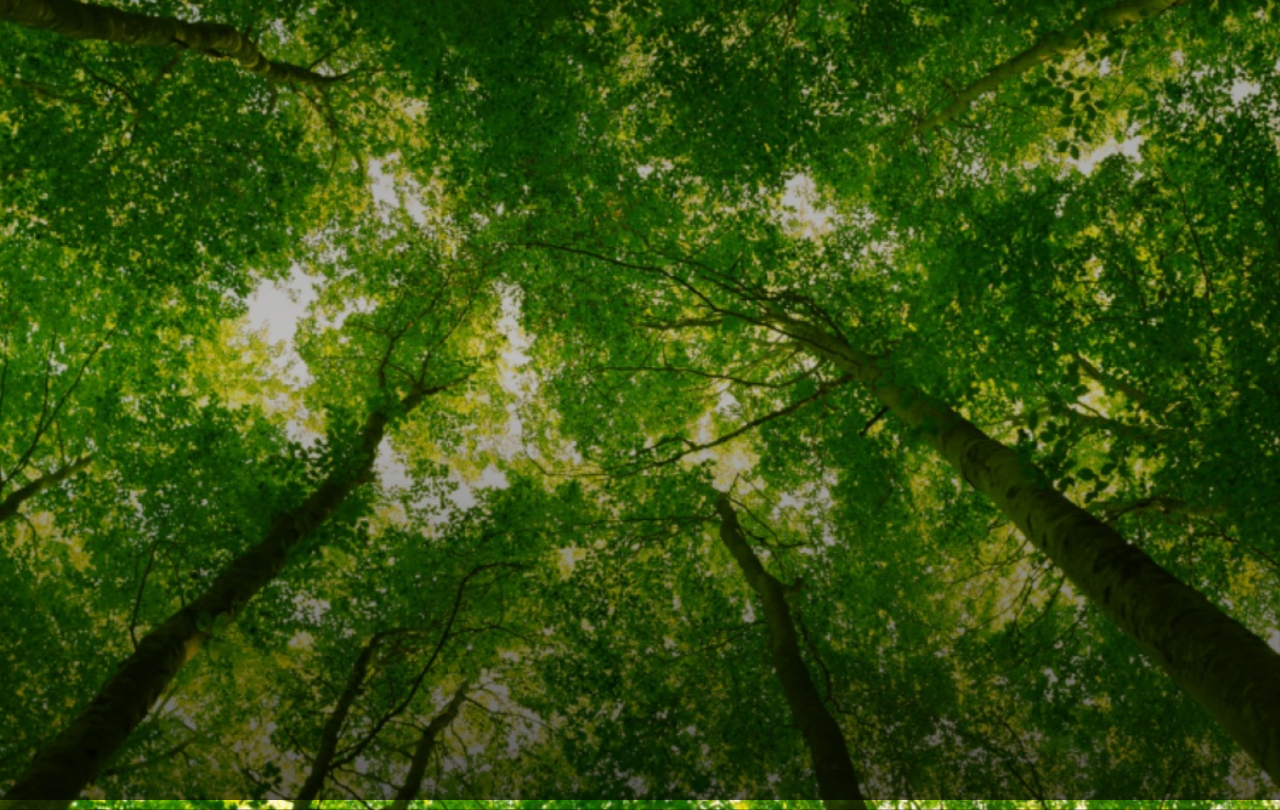
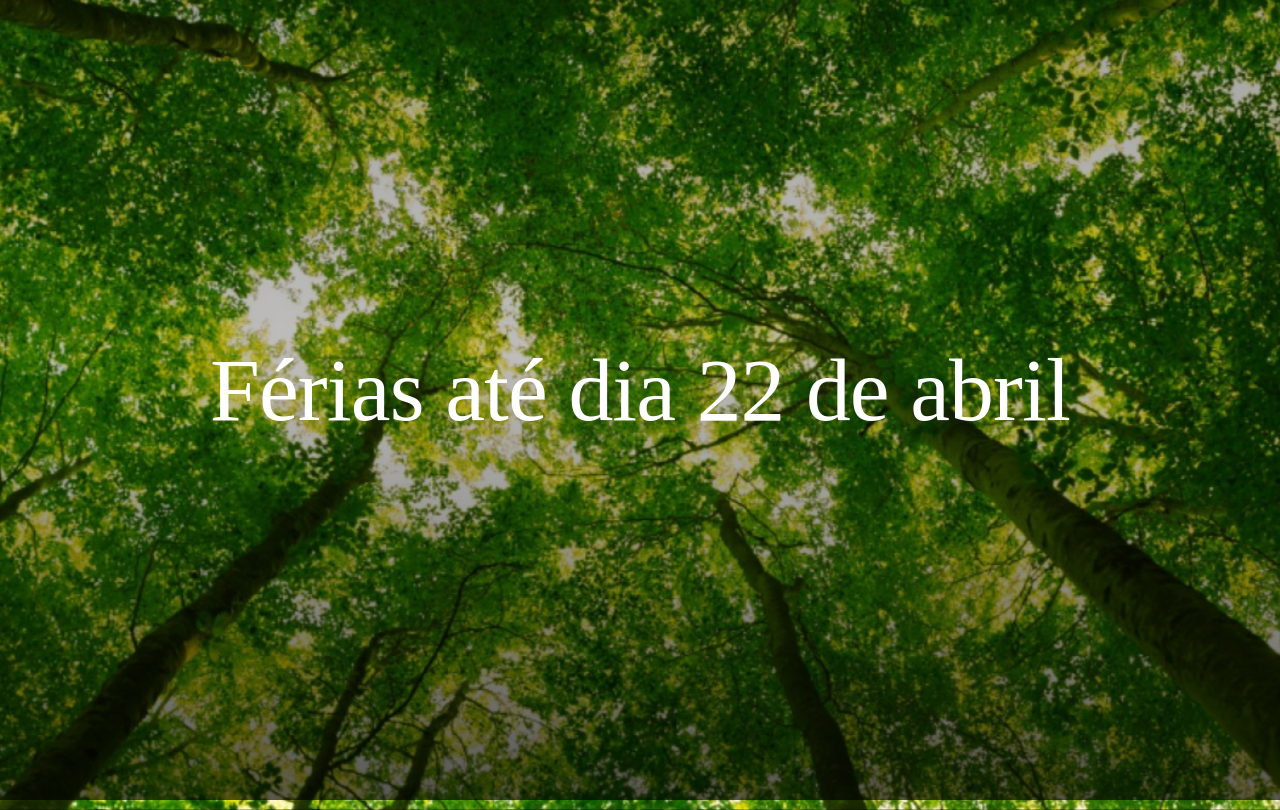
Before and after one commit to JaderSdS/jadersds.github.io, a plain HTML site: page index.html in a window 1280 px wide. Drawn offline with Linux system fonts and the light colour scheme; a web font is replaced by a local one.

Commit message:
Update index.html

```diff
--- a/index.html
+++ b/index.html
@@ -112,6 +112,9 @@
         <!-- <h1 class="hero__title">
           Uma imagem que<br /><em>não precisa de palavras</em>
         </h1> -->
+        <h1 class="hero__title">
+          Férias até dia 22 de abril
+        </h1>
       </div>
     </section>
   </body>
```
